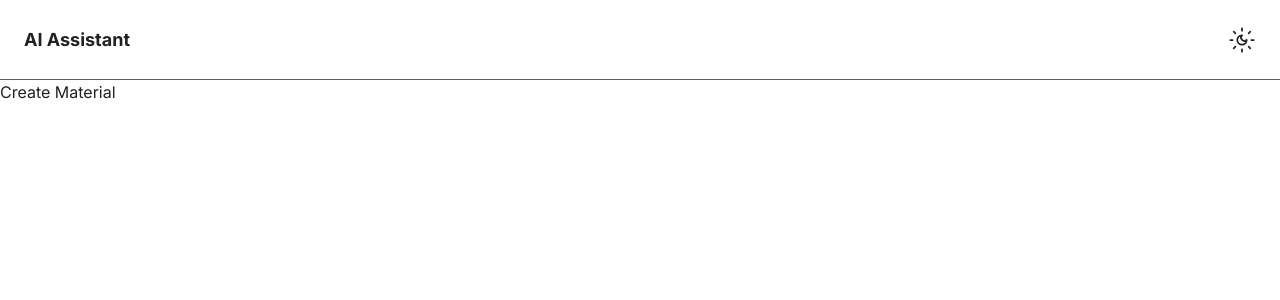
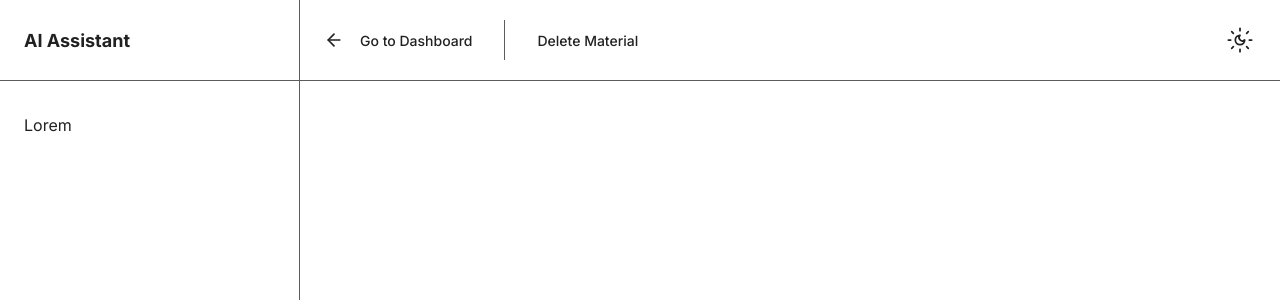
Before and after one commit to marcotornqvist/teaching-assistant-web, a Next.js app: page /materials/create in a window 1280 px wide. Shown: the top 300 px of the page. Built offline with nearby package versions, Linux system fonts and the light colour scheme.

Commit message:
Update layout for the page to support aside menu

```diff
--- a/app/layout.tsx
+++ b/app/layout.tsx
@@ -1,7 +1,7 @@
 import type { Metadata } from 'next';
 import { Inter } from 'next/font/google';
 import './globals.css';
-import Header from 'components/layout/Header';
+
 import ThemeProvider from 'lib/context/ThemeProvider';
 
 const inter = Inter({
@@ -21,17 +21,14 @@ const RootLayout = ({
 }>) => {
   return (
     <html lang='en' className={inter.variable} suppressHydrationWarning>
-      <body className='min-h-screen antialiased'>
+      <body className='flex min-h-screen flex-col antialiased'>
         <ThemeProvider
           attribute='class'
           defaultTheme='black'
           enableSystem
           disableTransitionOnChange
         >
-          <div className=''>
-            <Header />
-            {children}
-          </div>
+          {children}
         </ThemeProvider>
       </body>
     </html>
--- a/app/materials/create/page.tsx
+++ b/app/materials/create/page.tsx
@@ -3,7 +3,7 @@ import React from 'react';
 // Teachers can create materials here.
 
 const Page = () => {
-  return <div>Create Material</div>;
+  return <div className='px-4 py-10'></div>;
 };
 
 export default Page;
--- /dev/null
+++ b/app/materials/layout.tsx
@@ -0,0 +1,32 @@
+import AsideMenu from 'components/elements/AsideMenu';
+import Main from 'components/elements/Main';
+import Header from 'components/layout/Header';
+import { Separator } from 'components/ui/Separator';
+import { ArrowLeft } from 'lucide-react';
+import Link from 'next/link';
+import React, { ReactNode } from 'react';
+
+const Layout = ({ children }: { children: ReactNode }) => {
+  return (
+    <>
+      <Header variant='aside'>
+        <div className='flex items-center gap-8'>
+          <Link href='/' className='flex items-center gap-4'>
+            <ArrowLeft width={20} height={20} />
+            <span className='text-sm-medium'>Go to Dashboard</span>
+          </Link>
+          <Separator orientation='vertical' className='h-10' />
+          <div>
+            <button className='text-sm-medium'>Delete Material</button>
+          </div>
+        </div>
+      </Header>
+      <Main variant='aside'>
+        <AsideMenu>Lorem</AsideMenu>
+        <div className='w-full px-4'>{children}</div>
+      </Main>
+    </>
+  );
+};
+
+export default Layout;
--- a/app/page.tsx
+++ b/app/page.tsx
@@ -1,75 +1,82 @@
 import Container from 'components/elements/Container';
 import Main from 'components/elements/Main';
+import Header from 'components/layout/Header';
 import { DashboardCardProps } from 'components/misc/dashboard-cards/DashboardCard';
 import DashboardCards from 'components/misc/dashboard-cards/DashboardCards';
+import {
+  createMaterialsPageLink,
+  createTasksPageLink,
+} from 'lib/navigation/links';
 import React from 'react';
 
 // TODO: Convert the materials and tasks part of the link to a static link in a separate links file.
 
 const materialsData: DashboardCardProps[] = [
   {
-    link: '/materials/the-ancient-pyramids-of-egypt',
+    link: `/${createMaterialsPageLink}/the-ancient-pyramids-of-egypt`,
     title: 'The Ancient Pyramids of Egypt',
   },
   {
-    link: '/materials/the-ancient-pyramids-of-egypt',
+    link: `/${createMaterialsPageLink}/the-ancient-pyramids-of-egypt`,
     title: 'The Ancient Pyramids of Egypt',
   },
   {
-    link: '/materials/the-ancient-pyramids-of-egypt',
+    link: `/${createMaterialsPageLink}/the-ancient-pyramids-of-egypt`,
     title: 'The Ancient Pyramids of Egypt',
   },
   {
-    link: '/materials/the-ancient-pyramids-of-egypt',
+    link: `/${createMaterialsPageLink}/the-ancient-pyramids-of-egypt`,
     title: 'The Ancient Pyramids of Egypt',
   },
   {
-    link: '/materials/the-ancient-pyramids-of-egypt',
+    link: `/${createMaterialsPageLink}/the-ancient-pyramids-of-egypt`,
     title: 'The Ancient Pyramids of Egypt',
   },
   {
-    link: '/materials/the-ancient-pyramids-of-egypt',
+    link: `/${createMaterialsPageLink}/the-ancient-pyramids-of-egypt`,
     title: 'The Ancient Pyramids of Egypt',
   },
   {
-    link: '/materials/the-ancient-pyramids-of-egypt',
+    link: `/${createMaterialsPageLink}/the-ancient-pyramids-of-egypt`,
     title: 'The Ancient Pyramids of Egypt',
   },
 ];
 
 const tasksData: DashboardCardProps[] = [
   {
-    link: '/tasks/the-ancient-pyramids-of-egypt',
+    link: `${createTasksPageLink}/the-ancient-pyramids-of-egypt`,
     title: 'The Ancient Pyramids of Egypt',
   },
   {
-    link: '/tasks/the-ancient-pyramids-of-egypt',
+    link: `${createTasksPageLink}/the-ancient-pyramids-of-egypt`,
     title: 'The Ancient Pyramids of Egypt',
   },
   {
-    link: '/tasks/the-ancient-pyramids-of-egypt',
+    link: `${createTasksPageLink}/the-ancient-pyramids-of-egypt`,
     title: 'The Ancient Pyramids of Egypt',
   },
   {
-    link: '/tasks/the-ancient-pyramids-of-egypt',
+    link: `${createTasksPageLink}/the-ancient-pyramids-of-egypt`,
     title: 'The Ancient Pyramids of Egypt',
   },
   {
-    link: '/tasks/the-ancient-pyramids-of-egypt',
+    link: `${createTasksPageLink}/the-ancient-pyramids-of-egypt`,
     title: 'The Ancient Pyramids of Egypt',
   },
   {
-    link: '/tasks/the-ancient-pyramids-of-egypt',
+    link: `${createTasksPageLink}/the-ancient-pyramids-of-egypt`,
     title: 'The Ancient Pyramids of Egypt',
   },
   {
-    link: '/tasks/the-ancient-pyramids-of-egypt',
+    link: `${createTasksPageLink}/the-ancient-pyramids-of-egypt`,
     title: 'The Ancient Pyramids of Egypt',
   },
 ];
 
 const Page = () => {
   return (
+    <>
+      <Header />
       <Main className='flex justify-center'>
         <Container className='max-w-screen-2xl'>
           <DashboardCards
@@ -80,6 +87,7 @@ const Page = () => {
           <DashboardCards type='tasks' cards={tasksData} />
         </Container>
       </Main>
+    </>
   );
 };
 
--- /dev/null
+++ b/components/elements/AsideMenu.tsx
@@ -0,0 +1,20 @@
+import { cn } from 'lib/utils';
+import React, { ReactNode } from 'react';
+
+const AsideMenu = ({
+  children,
+  className,
+}: {
+  children: ReactNode;
+  className?: string;
+}) => {
+  return (
+    <aside
+      className={cn('min-w-75 hidden border-r px-6 py-8 lg:flex', className)}
+    >
+      {children}
+    </aside>
+  );
+};
+
+export default AsideMenu;
--- a/components/elements/Main.tsx
+++ b/components/elements/Main.tsx
@@ -3,12 +3,24 @@ import React from 'react';
 
 const Main = ({
   className,
+  variant,
   children,
 }: {
   className?: string;
+  variant?: 'default' | 'aside';
   children: React.ReactNode;
 }) => {
-  return <main className={cn('flex-1 py-20', className)}>{children}</main>;
+  return (
+    <main
+      className={cn(
+        'flex flex-1',
+        variant === 'aside' ? '' : 'py-20',
+        className,
+      )}
+    >
+      {children}
+    </main>
+  );
 };
 
 export default Main;
--- a/components/layout/Header.tsx
+++ b/components/layout/Header.tsx
@@ -1,18 +1,40 @@
-import Container from 'components/elements/Container';
 import ToggleMode from 'components/ui/ToggleMode';
 import { cn } from 'lib/utils';
 import Link from 'next/link';
-import React from 'react';
+import React, { ReactNode } from 'react';
 
-const Header = () => {
+type HeaderProps = {
+  children?: ReactNode;
+  variant?: 'default' | 'aside';
+  className?: string;
+};
+
+const Header = ({ children, variant = 'default', className }: HeaderProps) => {
   return (
-    <nav className='flex min-h-16 items-center border-b lg:min-h-20'>
-      <div className='flex w-full items-center justify-between px-4 pt-0 lg:px-6'>
-        <Link href='/' className='text-lg-bold -ml-2 p-2'>
+    <nav
+      className={cn(
+        'flex min-h-16 items-center justify-between border-b pt-0',
+        className,
+      )}
+    >
+      <div
+        className={cn(
+          'min-w-75 flex items-center p-6 lg:min-h-20',
+          variant === 'aside' ? 'border-r' : '',
+        )}
+      >
+        <Link href='/' className='text-lg-bold whitespace-nowrap'>
           AI Assistant
         </Link>
+      </div>
+      <div
+        className={cn(
+          'flex w-full items-center justify-between',
+          variant === 'aside' ? 'px-6' : 'pr-6',
+        )}
+      >
+        <div className='hidden lg:flex'>{children}</div>
         <ToggleMode className='-mr-2' />
-        {/* <Links className='max-lg:hidden' /> */}
       </div>
     </nav>
   );
--- /dev/null
+++ b/components/ui/Separator.tsx
@@ -0,0 +1,32 @@
+'use client';
+
+import * as React from 'react';
+import * as SeparatorPrimitive from '@radix-ui/react-separator';
+
+import { cn } from 'lib/utils';
+
+const Separator = ({
+  className,
+  orientation = 'horizontal',
+  decorative = true,
+  ref,
+  ...props
+}: React.ComponentPropsWithoutRef<typeof SeparatorPrimitive.Root> & {
+  ref?: React.Ref<HTMLDivElement>;
+}) => (
+  <SeparatorPrimitive.Root
+    ref={ref}
+    decorative={decorative}
+    orientation={orientation}
+    className={cn(
+      'bg-grey shrink-0',
+      orientation === 'horizontal' ? 'h-[1px] w-full' : 'h-full w-[1px]',
+      className,
+    )}
+    {...props}
+  />
+);
+
+Separator.displayName = SeparatorPrimitive.Root.displayName;
+
+export { Separator };
--- a/components/ui/ToggleMode.tsx
+++ b/components/ui/ToggleMode.tsx
@@ -10,7 +10,7 @@ const ToggleMode = ({ className }: { className?: string }) => {
 
   return (
     <button
-      className={cn('p-2', className)}
+      className={cn('flex h-12 w-12 items-center justify-center', className)}
       onClick={() => setTheme(theme === 'dark' ? 'light' : 'dark')}
     >
       <SunMoon strokeWidth={1.5} className='h-[1.75rem] w-[1.75rem]' />
--- /dev/null
+++ b/lib/navigation/links.ts
@@ -0,0 +1,2 @@
+export const createMaterialsPageLink = '/materials';
+export const createTasksPageLink = '/tasks';
--- a/package.json
+++ b/package.json
@@ -12,6 +12,7 @@
     "@hookform/resolvers": "^3.9.1",
     "@radix-ui/react-dropdown-menu": "^2.1.6",
     "@radix-ui/react-label": "^2.1.1",
+    "@radix-ui/react-separator": "^1.1.2",
     "@radix-ui/react-slot": "^1.1.1",
     "@radix-ui/react-toggle": "^1.1.1",
     "@tiptap/extension-placeholder": "^2.10.3",
--- a/tailwind.config.ts
+++ b/tailwind.config.ts
@@ -24,6 +24,12 @@ export default {
     },
     extend: {
       borderRadius: {},
+      width: {
+        75: '18.75rem',
+      },
+      minWidth: {
+        75: '18.75rem',
+      },
     },
   },
   plugins: [
```
Also changed, not shown: 1 other file (tests, documents, lock files or other folders). Lines whose indentation alone changed are shown as unchanged.
